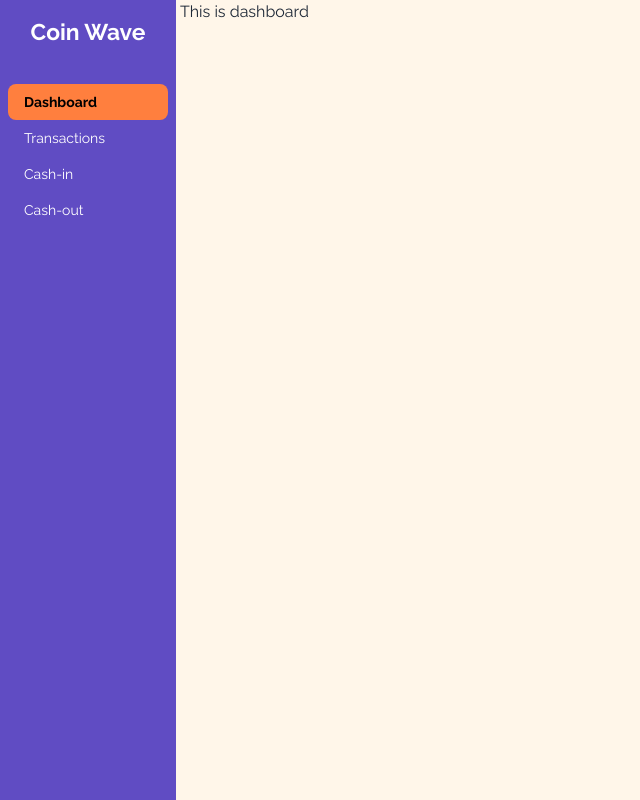
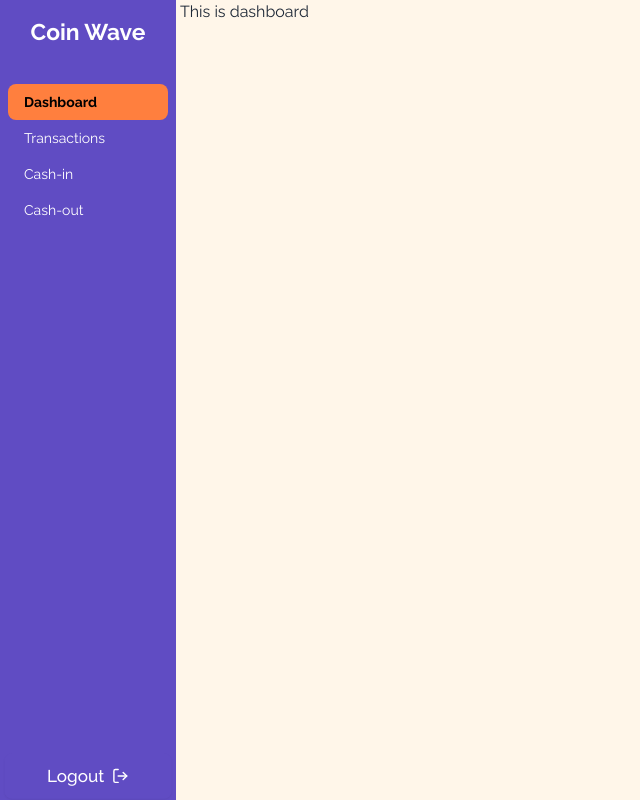
Before and after one commit to Shahriar-Hossain-Alvi/coin-wave-client, a React (Vite) app: page / in a window 1280 px wide. Shown: the whole page, without its empty margins (0-640 px from the left). Built offline with nearby package versions, Linux system fonts and the light colour scheme.

Commit message:
added logout option

```diff
--- a/src/Authentication/Login.jsx
+++ b/src/Authentication/Login.jsx
@@ -12,32 +12,12 @@ const Login = () => {
     const [loginMethod, setLoginMethod] = useState('email');
     const [pinError, setPinError] = useState('');
     const axiosPublic = useAxiosPublic();
-    const { saveAccessToken, loading, setLoading, setUser, user } = useContext(AuthContext);
+    const { saveAccessToken, loading, setLoading, setUser, user, getUserInfo } = useContext(AuthContext);
     const navigate = useNavigate();
 
     console.log(user);
 
-    const getUserInfo = async () => {
-        const token = localStorage.getItem('access-token');
-        if (!token) {
-            console.log('Token not found');
-            setLoading(false);
-            return;
-        }
 
-        else if (token) {
-            const res = await axiosPublic.get('/user', {
-                headers: {
-                    Authorization: `Bearer ${token}`,
-                },
-            });
-            if (res.data) {
-                setLoading(false);
-                setUser(res.data);
-                localStorage.setItem('userInfo', JSON.stringify(res.data));
-            }
-        }
-    }
 
 
     const handleLogInWithEmail = async (e) => {
--- a/src/Provider/AuthProvider.jsx
+++ b/src/Provider/AuthProvider.jsx
@@ -11,10 +11,36 @@ const AuthProvider = ({ children }) => {
     const [loading, setLoading] = useState(false);
     const axiosPublic = useAxiosPublic();
 
+
+    //save access token
     const saveAccessToken = (token) => {
         localStorage.setItem('access-token', token);
     }
 
+    //save user info in the local storage
+    const getUserInfo = async () => {
+        const token = localStorage.getItem('access-token');
+        if (!token) {
+            console.log('Token not found');
+            setLoading(false);
+            return;
+        }
+
+        else if (token) {
+            const res = await axiosPublic.get('/user', {
+                headers: {
+                    Authorization: `Bearer ${token}`,
+                },
+            });
+            if (res.data) {
+                setLoading(false);
+                setUser(res.data);
+                localStorage.setItem('userInfo', JSON.stringify(res.data));
+            }
+        }
+    }
+
+    //load user data from local storage
     const loadUserFromLocalStorage = () => {
         const userInfo = localStorage.getItem('userInfo');
         if (userInfo) {
@@ -23,7 +49,15 @@ const AuthProvider = ({ children }) => {
         setLoading(false);
     }
 
-    useEffect(()=>{
+
+    //logout user
+    const logout = () => {
+        localStorage.removeItem('access-token');
+        localStorage.removeItem('userInfo');
+        setUser(null);
+    };
+
+    useEffect(() => {
         setLoading(true);
         loadUserFromLocalStorage();
     }, [])
@@ -33,7 +67,9 @@ const AuthProvider = ({ children }) => {
         saveAccessToken,
         setUser,
         loading,
-        setLoading
+        setLoading,
+        getUserInfo,
+        logout
     }
 
     return (
--- a/src/components/Shared/Sidebar/Sidebar.jsx
+++ b/src/components/Shared/Sidebar/Sidebar.jsx
@@ -1,15 +1,26 @@
 import { IoMenu } from "react-icons/io5";
-import { Link, NavLink } from "react-router-dom";
+import { Link, NavLink, useNavigate } from "react-router-dom";
 import "./Sidebar.css"
+import { FiLogOut } from "react-icons/fi";
+import { useContext } from "react";
+import { AuthContext } from "../../../Provider/AuthProvider";
 
 const Sidebar = () => {
+    const { logout } = useContext(AuthContext);
+    const navigate = useNavigate();
+
+    const handleLogout = () => {
+        logout();
+        navigate('/login');
+    }
+
     return (
         <div id="sidebar">
             {/* for large device */}
-            <div className="hidden lg:block lg:w-44 bg-cwViolate text-white min-h-screen">
+            <div className="hidden lg:flex lg:flex-col lg:w-44 bg-cwViolate text-white min-h-screen">
                 <button className="btn btn-block bg-transparent text-white border-none hover:bg-transparent mt-2 shadow-none text-2xl mb-5 font-bold">Coin Wave</button>
 
-                <ul className="menu">
+                <ul className="menu flex-1">
                     <li>
                         <NavLink to='/'>Dashboard</NavLink>
                     </li>
@@ -26,6 +37,13 @@ const Sidebar = () => {
                         <NavLink to='/cashOut'>Cash-out</NavLink>
                     </li>
                 </ul>
+
+                <div className="w-full">
+                    <button onClick={handleLogout} className="btn w-full bg-cwViolate text-white border-none hover:bg-cwOrange text-lg font-medium">
+                        Logout
+                        <FiLogOut />
+                    </button>
+                </div>
             </div>
 
 
```
